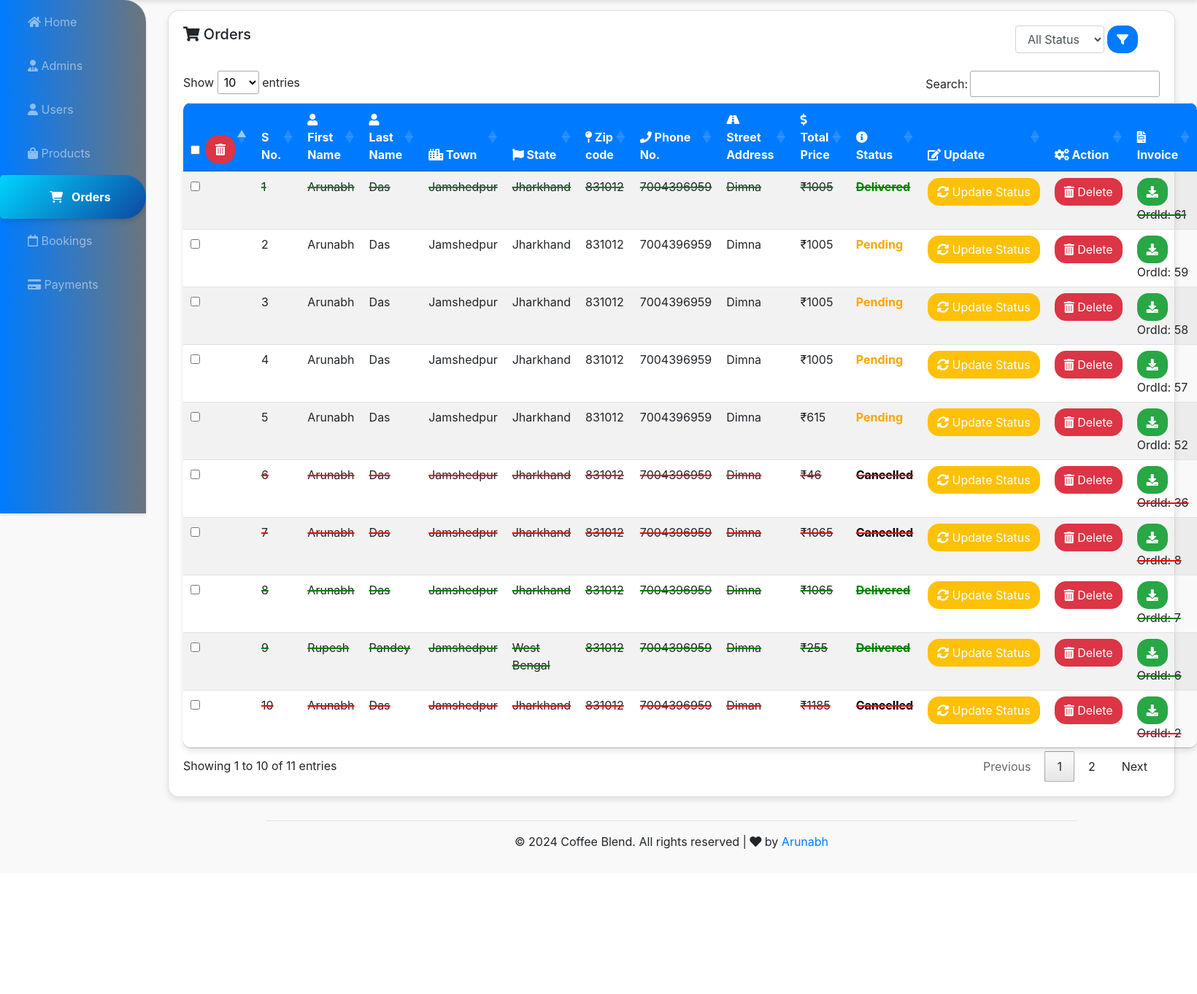
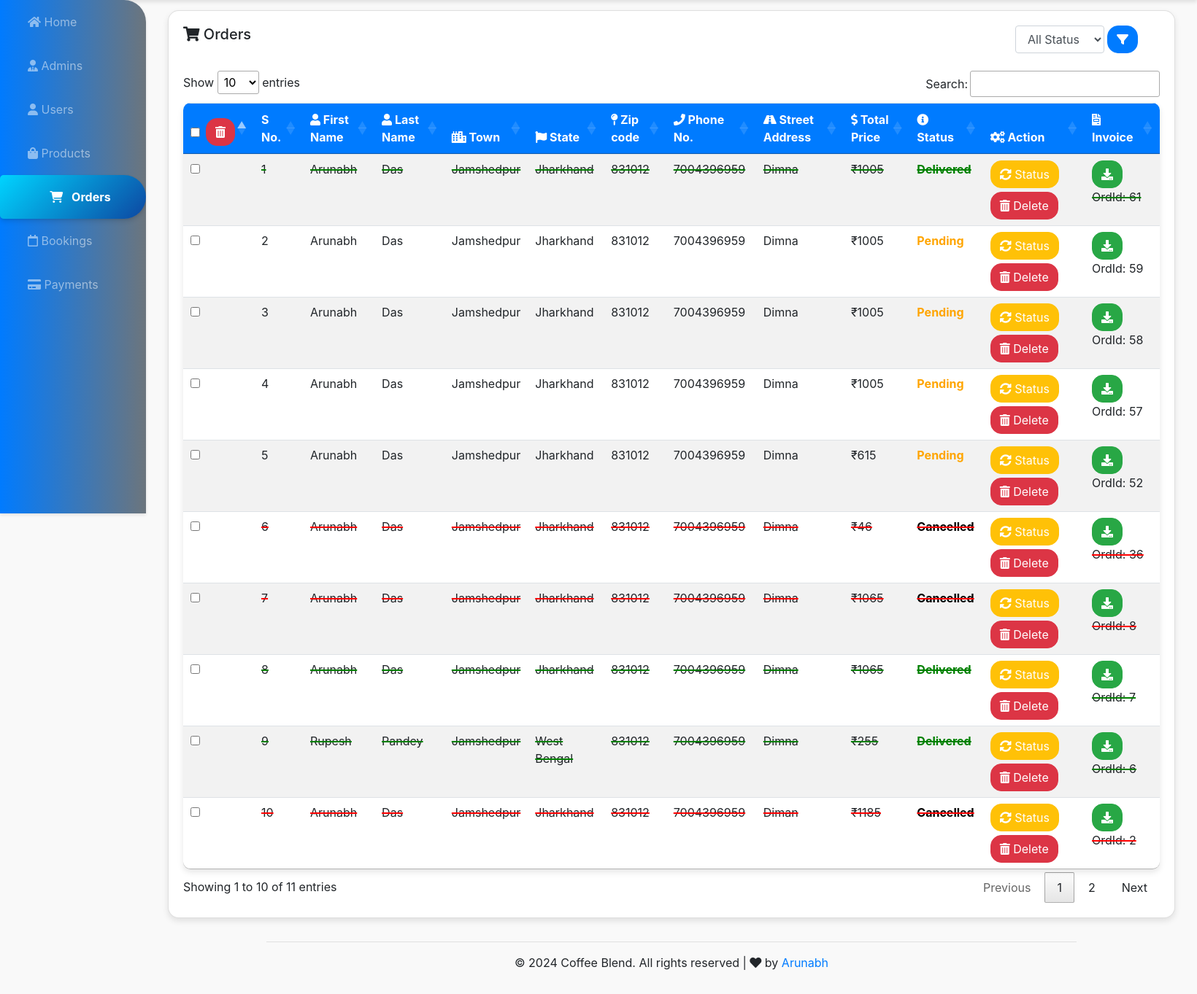
Before and after one commit to Arunabh97/Coffee-Blend, a PHP site: page /coffee-blend/admin-panel/orders-admins/show-orders.php in a window 1640 px wide. Shown: the part 76-1439 px from the top of the page at 73% size. Before the commit the page ends 1240 px from the top, so only its background shows below. Run offline with PHP 8.4, Linux system fonts and the light colour scheme; a user stored in the database is signed in; data comes from the database, SQL or seed files in the repository; some libraries are stand-ins or nearby versions.

Commit message:
Fixed some layout

```diff
--- a/admin-panel/orders-admins/show-orders.php
+++ b/admin-panel/orders-admins/show-orders.php
@@ -124,7 +124,6 @@ $allOrders = $ordersQuery->fetchAll(PDO::FETCH_OBJ);
                             <th scope="col"><i class="fas fa-road"></i> Street Address</th>
                             <th scope="col"><i class="fas fa-dollar-sign"></i> Total Price</th>
                             <th scope="col"><i class="fas fa-info-circle"></i> Status</th>
-                            <th scope="col"><i class="fas fa-edit"></i> Update</th>
                             <th scope="col"><i class="fas fa-cogs"></i> Action</th>
                             <th scope="col"><i class="fas fa-file-invoice"></i> Invoice</th>
                         </tr>
@@ -149,8 +148,8 @@ $allOrders = $ordersQuery->fetchAll(PDO::FETCH_OBJ);
                                 <td style="color: <?php echo $order->status === 'Delivered' ? 'green' : ($order->status === 'Pending' ? 'orange' : ($order->status === 'In Progress' ? 'blue' : ($order->status === 'Shipped' ? 'purple' : 'black') ));?>; font-weight: bold;">
                                     <?php echo $order->status; ?>
                                 </td>
-                                <td><a href="change-status.php?id=<?php echo $order->id; ?>" class="btn btn-warning text-white text-center"><i class="fas fa-sync-alt"></i> Update Status</a></td>
-                                <td><a href="delete-orders.php?id=<?php echo $order->id; ?>" class="btn btn-danger text-center"><i class="fas fa-trash-alt"></i> Delete</a></td>
+                                <td><a href="change-status.php?id=<?php echo $order->id; ?>" class="btn btn-warning text-white text-center"><i class="fas fa-sync-alt"></i> Status</a>
+                                <a href="delete-orders.php?id=<?php echo $order->id; ?>" class="btn btn-danger text-center" style="margin-top: 5px;"><i class="fas fa-trash-alt"></i> Delete</a></td>
                                 <td><a class="btn btn-success" href="../../users/print.php?order_id=<?php echo $order->id; ?>" target="_blank"><i class="fas fa-download"></i></a>OrdId: <?php echo $order->id; ?></td>
                             </tr>
                         <?php endforeach; ?>
```
